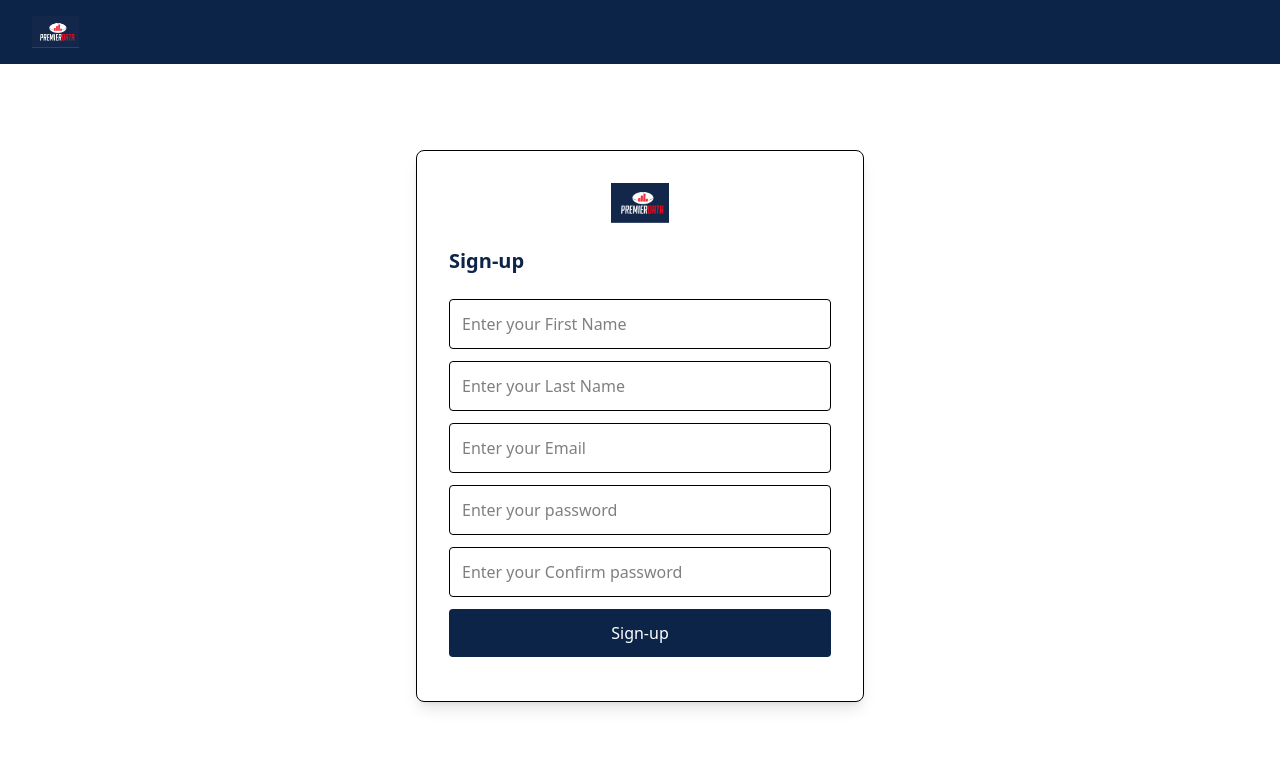
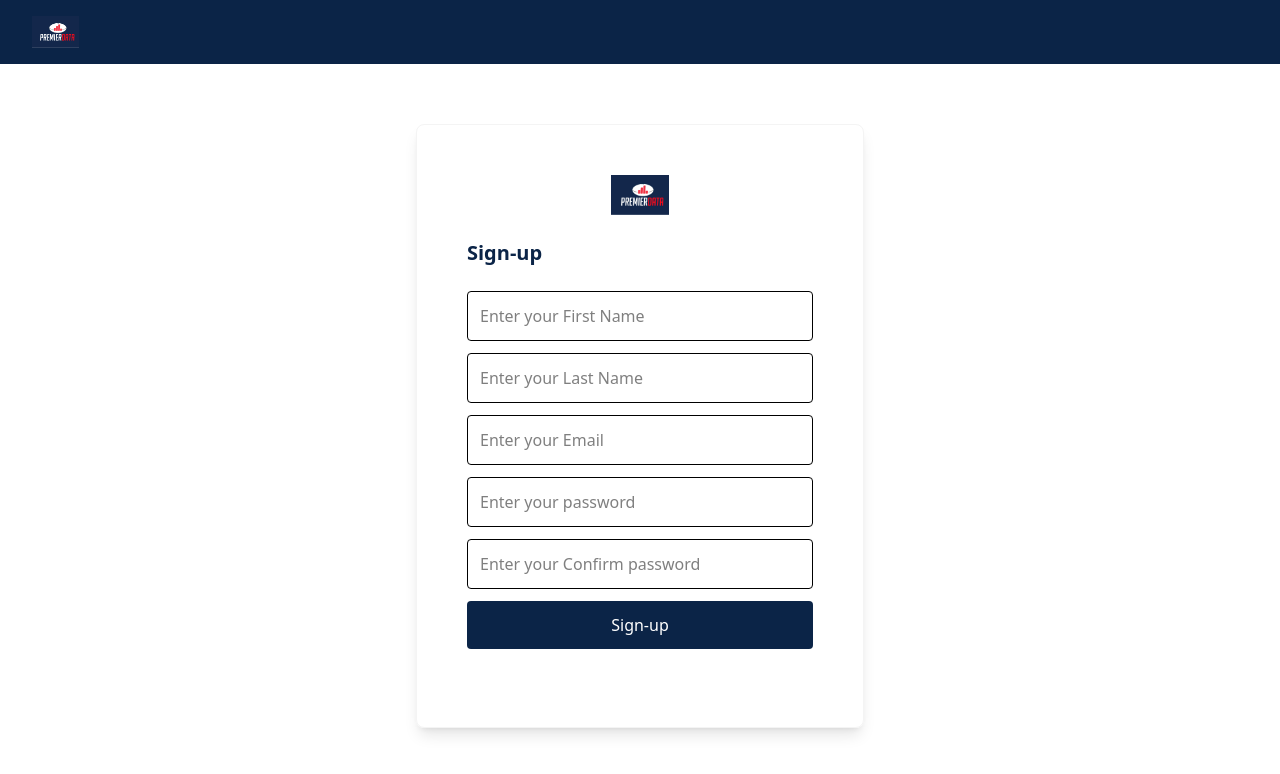
Before and after one commit to mobilefirstpuneetharaj/mobilefirst-premier-data-frontend, a React (Vite) app: page / in a window 1280 px wide. Shown: the top 774 px of the page. Built offline with nearby package versions, Linux system fonts and the light colour scheme.

Commit message:
few styles has modified to signup page

```diff
--- a/src/pages/Signup.tsx
+++ b/src/pages/Signup.tsx
@@ -38,9 +38,10 @@ function Signup() {
       <header className="bg-[#0b2447] py-4 px-8">
         <img src={logo} alt="Premier Data" className="h-8" />
       </header>
-      <main className="flex-grow flex gap-y-25 justify-center items-center mb-3 px-4">
-        <div className="max-w-md w-full border rounded-lg shadow-lg p-8">
+      <main className="flex-grow flex justify-center items-center mb-3 px-4 ">
+        <div className="w-full max-w-md gap-y-[25px] border-1 border-[#F4F4F4]  rounded-[8px] shadow-lg p-[50px]">
           <img src={logo} alt="Premier Data" className="h-10 mx-auto mb-6" />
+          <div className="gap-y-[10px] mb-4">
             <h2 className="text-xl font-style-barlow font-semibold text-[#0b2447] mb-6">Sign-up</h2>
             {errors.length > 0 && (
               <ul className="text-red-500 text-sm mb-2">
@@ -56,6 +57,7 @@ function Signup() {
               <button type="submit" className="w-full py-3 mb-3 bg-[#0b2447] text-[white] rounded">Sign-up</button>
             </form>
           </div>
+        </div>
       </main>
     </div>
   );
```
Lines whose indentation alone changed are shown as unchanged.
